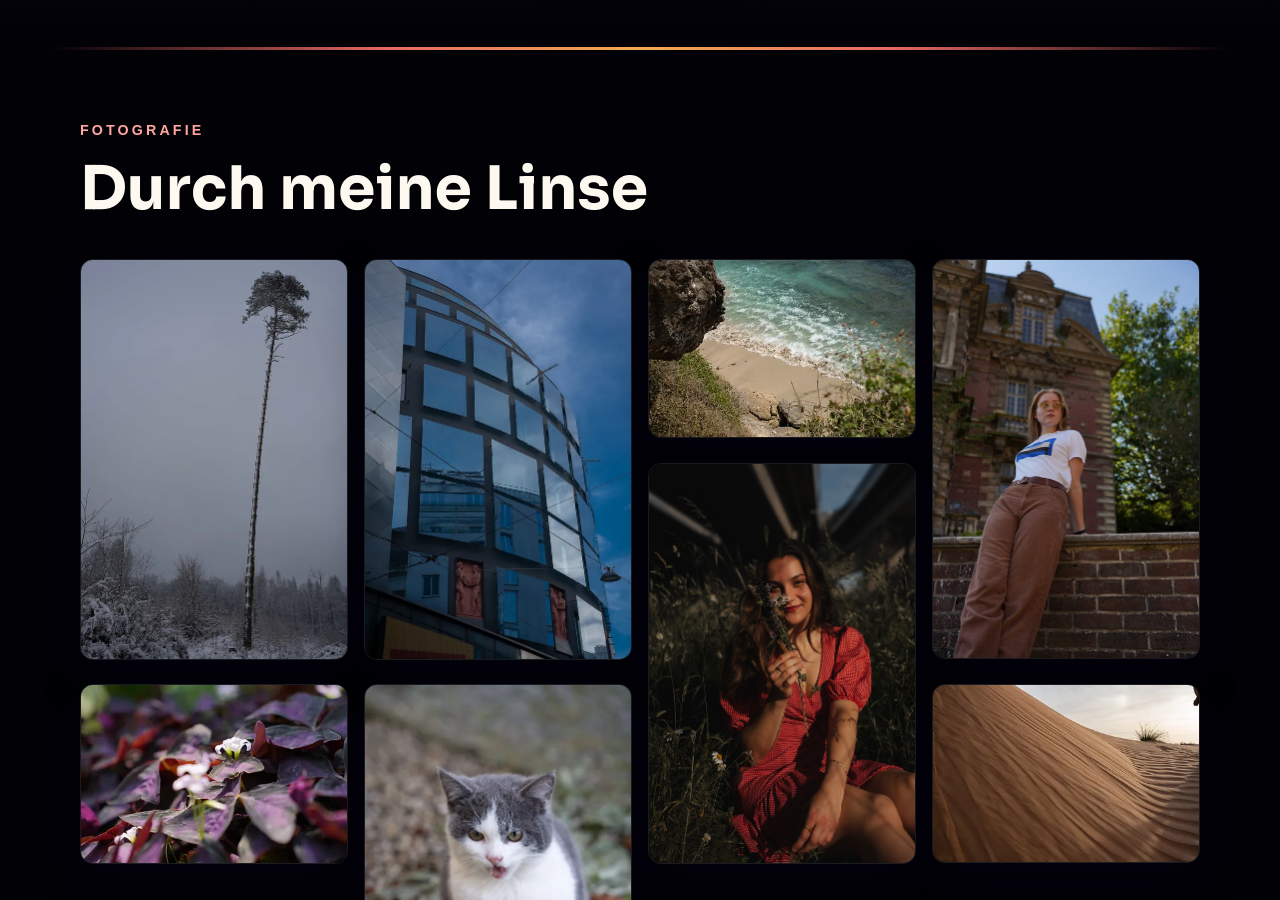
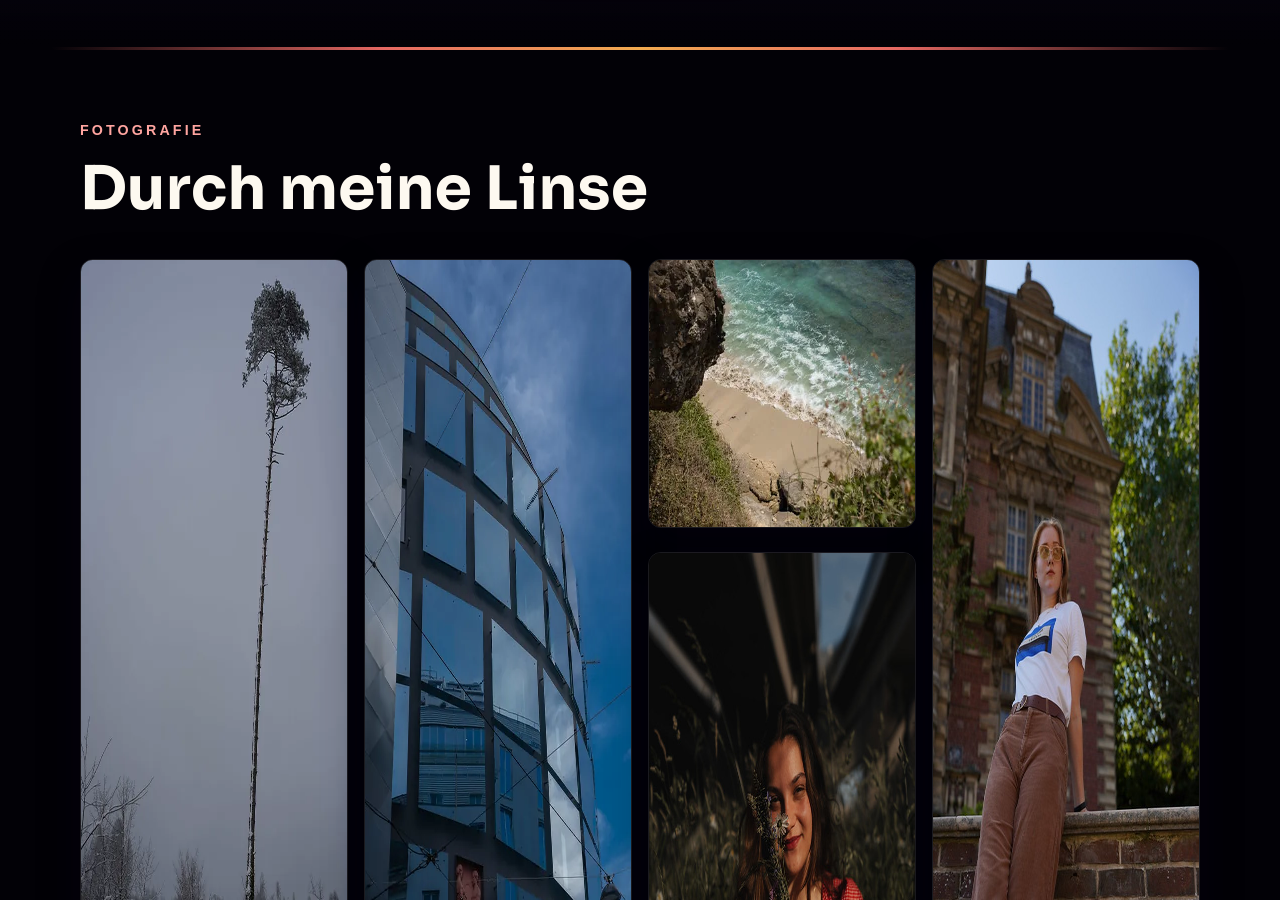
Before and after one commit to FireRedDev/ChristopherGusenbauerAT, a Jekyll site: the page built from index.html, in a window 1280 px wide and 900 px high, scrolled down 4782 px. Built offline with Jekyll 4.4.1, drawn with Linux system fonts in a browser that asks for light colours.

Commit message:
Fix anchor links landing at the wrong scroll position
Two separate causes. On phones the dropdown menu was laid out in normal
flow (flex-basis: 100%), so opening it pushed the whole page down; a nav
link clicked in the same interaction closed the menu synchronously but
the collapse animation was still mid-transition when the browser
computed the scroll target, landing well past the intended section. The
menu is now an absolutely positioned overlay that never affects
document height.

Separately, the gallery's masonry images had no width/height and no
reserved aspect ratio, so a native lazy-load triggered while smoothly
scrolling past them grew the page and pulled every anchor below the
gallery (Fotografie, Kontakt, the hero CTA) short of its target. Adding
the real pixel dimensions lets the browser reserve the correct box
before the image loads.

Verified: every nav link and the hero CTA now land within 1px of the
intended scroll-padding-top offset, on both mobile and desktop.

Co-Authored-By: Claude Opus 5 <noreply@anthropic.com>
Claude-Session: https://claude.ai/code/session_01EGWBcVP13TfgxcMt8QNwYz

```diff
--- a/index.html
+++ b/index.html
@@ -326,14 +326,14 @@ permalink: /
                     <p class="gallery-live" id="gallery-live" hidden><span class="live-dot" aria-hidden="true"></span> live von Flickr</p>
                 </div>
                 <div class="masonry" id="flickr-gallery">
-                    <div class="mItem"><picture><source srcset="images/baum.webp" type="image/webp"><img src="images/baum.jpg" alt="Baum in Landschaft" loading="lazy" decoding="async"></picture></div>
-                    <div class="mItem"><picture><source srcset="images/blume.webp" type="image/webp"><img src="images/blume.jpg" alt="Nahaufnahme einer Blume" loading="lazy" decoding="async"></picture></div>
-                    <div class="mItem"><picture><source srcset="images/gebäide.webp" type="image/webp"><img src="images/gebäide.jpg" alt="Architekturaufnahme" loading="lazy" decoding="async"></picture></div>
-                    <div class="mItem"><picture><source srcset="images/katze.webp" type="image/webp"><img src="images/katze.jpg" alt="Katze" loading="lazy" decoding="async"></picture></div>
-                    <div class="mItem"><picture><source srcset="images/meer.webp" type="image/webp"><img src="images/meer.jpg" alt="Meer" loading="lazy" decoding="async"></picture></div>
-                    <div class="mItem"><picture><source srcset="images/mädchen im feld.webp" type="image/webp"><img src="images/mädchen im feld.jpg" alt="Portrait im Feld" loading="lazy" decoding="async"></picture></div>
-                    <div class="mItem"><picture><source srcset="images/mädchen lehnend.webp" type="image/webp"><img src="images/mädchen lehnend.jpg" alt="Portrait, lehnend" loading="lazy" decoding="async"></picture></div>
-                    <div class="mItem"><picture><source srcset="images/wüste.webp" type="image/webp"><img src="images/wüste.jpg" alt="Wüstenlandschaft" loading="lazy" decoding="async"></picture></div>
+                    <div class="mItem"><picture><source srcset="images/baum.webp" type="image/webp"><img src="images/baum.jpg" alt="Baum in Landschaft" width="533" height="799" loading="lazy" decoding="async"></picture></div>
+                    <div class="mItem"><picture><source srcset="images/blume.webp" type="image/webp"><img src="images/blume.jpg" alt="Nahaufnahme einer Blume" width="400" height="267" loading="lazy" decoding="async"></picture></div>
+                    <div class="mItem"><picture><source srcset="images/gebäide.webp" type="image/webp"><img src="images/gebäide.jpg" alt="Architekturaufnahme" width="533" height="799" loading="lazy" decoding="async"></picture></div>
+                    <div class="mItem"><picture><source srcset="images/katze.webp" type="image/webp"><img src="images/katze.jpg" alt="Katze" width="533" height="799" loading="lazy" decoding="async"></picture></div>
+                    <div class="mItem"><picture><source srcset="images/meer.webp" type="image/webp"><img src="images/meer.jpg" alt="Meer" width="400" height="267" loading="lazy" decoding="async"></picture></div>
+                    <div class="mItem"><picture><source srcset="images/mädchen im feld.webp" type="image/webp"><img src="images/mädchen im feld.jpg" alt="Portrait im Feld" width="533" height="799" loading="lazy" decoding="async"></picture></div>
+                    <div class="mItem"><picture><source srcset="images/mädchen lehnend.webp" type="image/webp"><img src="images/mädchen lehnend.jpg" alt="Portrait, lehnend" width="534" height="800" loading="lazy" decoding="async"></picture></div>
+                    <div class="mItem"><picture><source srcset="images/wüste.webp" type="image/webp"><img src="images/wüste.jpg" alt="Wüstenlandschaft" width="400" height="267" loading="lazy" decoding="async"></picture></div>
                 </div>
                 <div class="gallery-actions"><a class="btn btn--ghost" href="https://flic.kr/ps/42jNNs" target="_blank" rel="noopener">Mehr auf Flickr</a></div>
             </div>
--- a/styles.css
+++ b/styles.css
@@ -386,14 +386,25 @@ a { color: inherit; }
     align-items: center;
   }
 
+  /* Als Overlay über dem Inhalt statt im Fluss – sonst verschiebt das
+     Auf-/Zuklappen kurzzeitig die ganze Seite und ein Link, der im selben
+     Klick geschlossen wird, springt zur falschen Position (die Sprungziele
+     werden ja mit der Kopfzeilenhöhe zum Zeitpunkt des Klicks berechnet). */
   .nav-menu {
-    flex-basis: 100%;
+    position: absolute;
+    top: 100%;
+    left: 0;
+    right: 0;
     flex-direction: column;
     align-items: stretch;
     gap: 0;
     overflow: hidden;
     max-height: 0;
     opacity: 0;
+    background: rgba(18, 10, 36, 0.96);
+    backdrop-filter: blur(14px);
+    -webkit-backdrop-filter: blur(14px);
+    border-bottom: 1px solid rgba(255, 255, 255, 0.08);
     transition: max-height 0.35s ease, opacity 0.3s ease, padding 0.35s ease;
   }
 
@@ -401,6 +412,7 @@ a { color: inherit; }
     max-height: 22rem;
     opacity: 1;
     padding-block: 0.6rem 1rem;
+    padding-inline: min(3vw, 1.2rem);
   }
 
   /* Aufgeklappt: Einträge horizontal zentriert */
```
